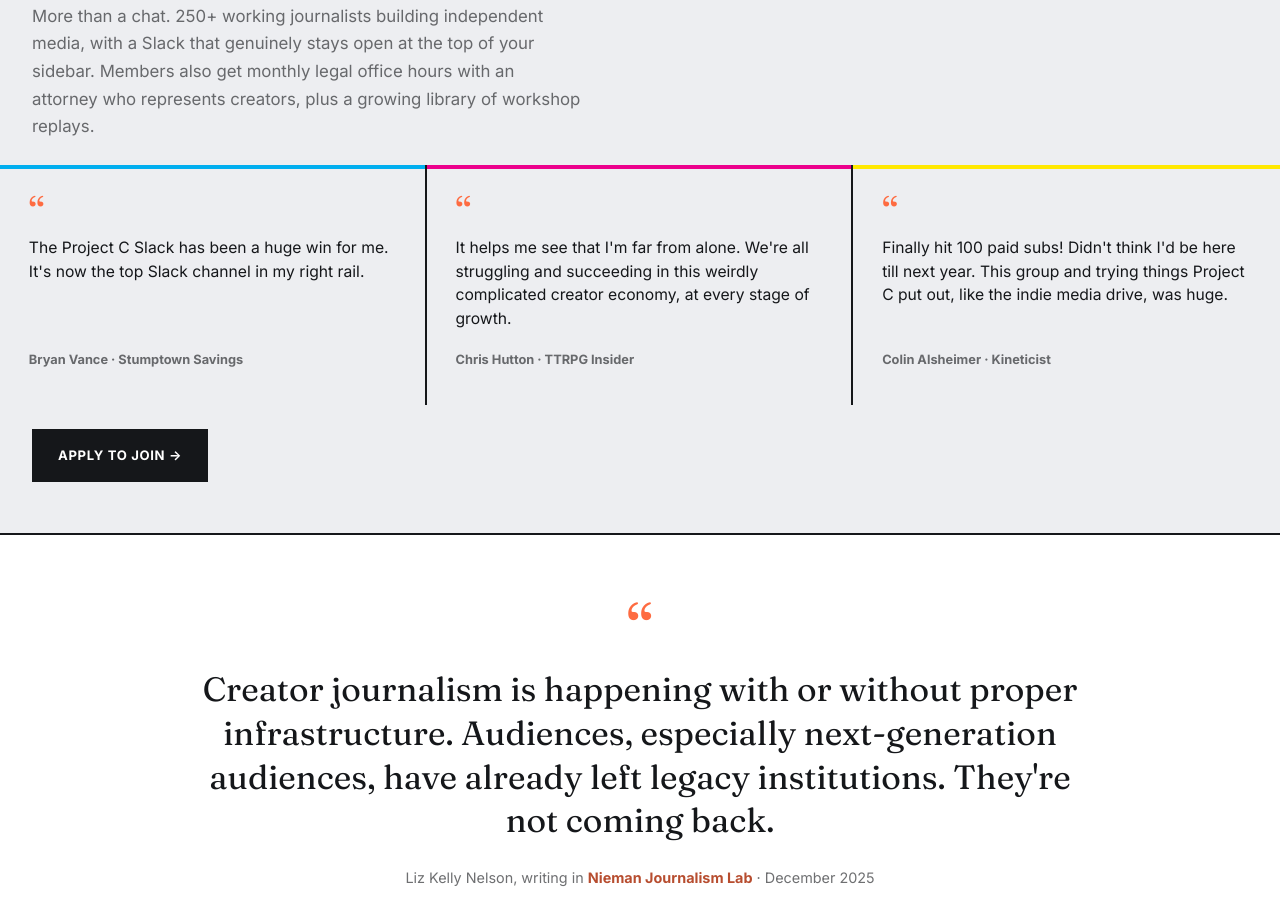
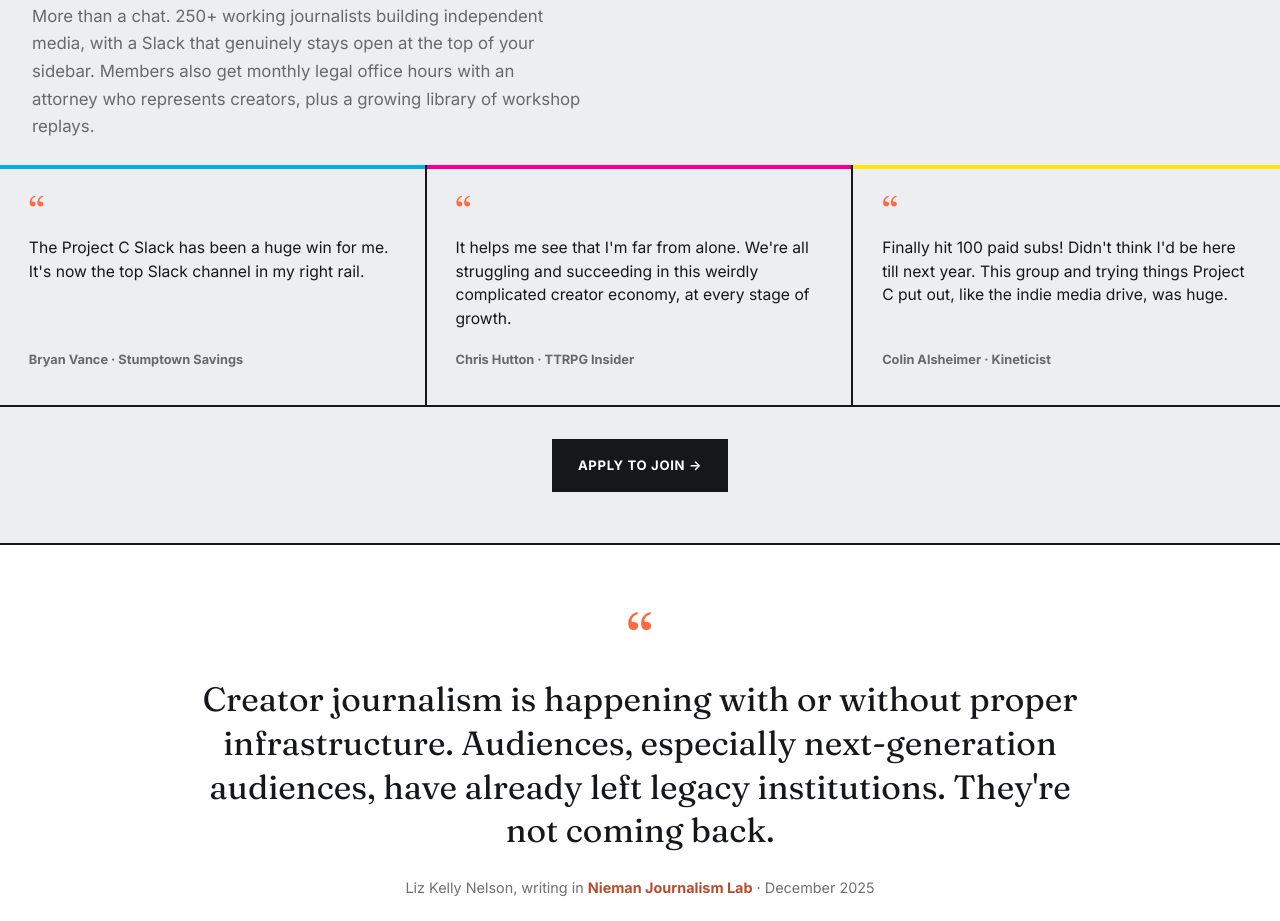
Before and after one commit to lizkellynelson/projectc-site, a plain HTML site: page index.html in a window 1280 px wide. Shown: the part 2828-3749 px from the top of the page. Drawn offline with Linux system fonts and the light colour scheme; no server answers.

Commit message:
Add files via upload
updating to center "join" and add rule to quote boxes.

```diff
--- a/index.html
+++ b/index.html
@@ -49,6 +49,10 @@
   .prog { padding: 1.8rem 1.25rem 2rem; }
   .prog .facts li { grid-template-columns: 1fr; gap: 0.15rem; }
 }
+/* Close off the community testimonials with a rule so they don't float into the CTA (2026-10-03).
+   On narrow screens each stacked quote already carries its own bottom rule, so skip the last one's. */
+#community .quotes { border-bottom: var(--rule); }
+@media (max-width: 1000px) { #community .quote:last-child { border-bottom: none; } }
 </style>
 <!-- Privacy-friendly analytics by Plausible -->
 <script async src="https://plausible.io/js/pa-By0ztJ4PY36DnzOcJW2cs.js"></script>
@@ -257,7 +261,7 @@
     <div class="quote m"><div><div class="mark">&ldquo;</div><blockquote>It helps me see that I'm far from alone. We're all struggling and succeeding in this weirdly complicated creator economy, at every stage of growth.</blockquote></div><div class="attr">Chris Hutton &middot; TTRPG Insider</div></div>
     <div class="quote y"><div><div class="mark">&ldquo;</div><blockquote>Finally hit 100 paid subs! Didn't think I'd be here till next year. This group and trying things Project C put out, like the indie media drive, was huge.</blockquote></div><div class="attr">Colin Alsheimer &middot; Kineticist</div></div>
   </div>
-  <div class="sec-pad" style="padding-top:1.5rem;"><a href="community.html" class="btn btn-fill">Apply to Join &rarr;</a></div>
+  <div class="sec-pad" style="padding-top:2rem;text-align:center;"><a href="community.html" class="btn btn-fill">Apply to Join &rarr;</a></div>
 </section>
 
 <!-- PRESS -->
```
